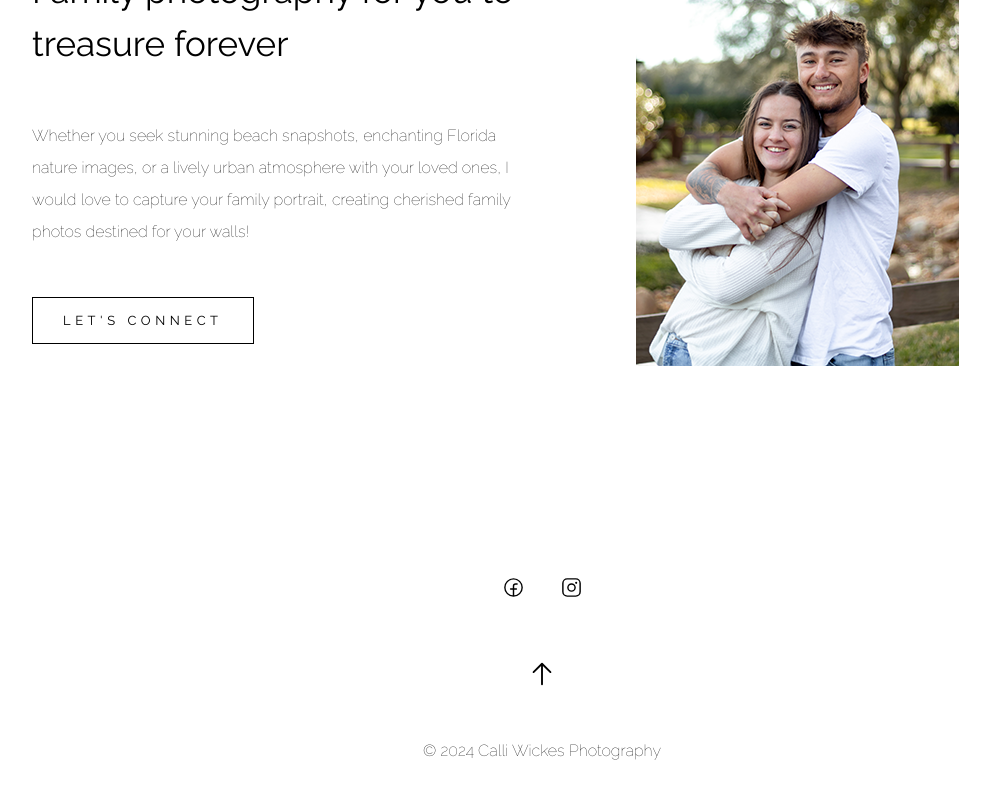
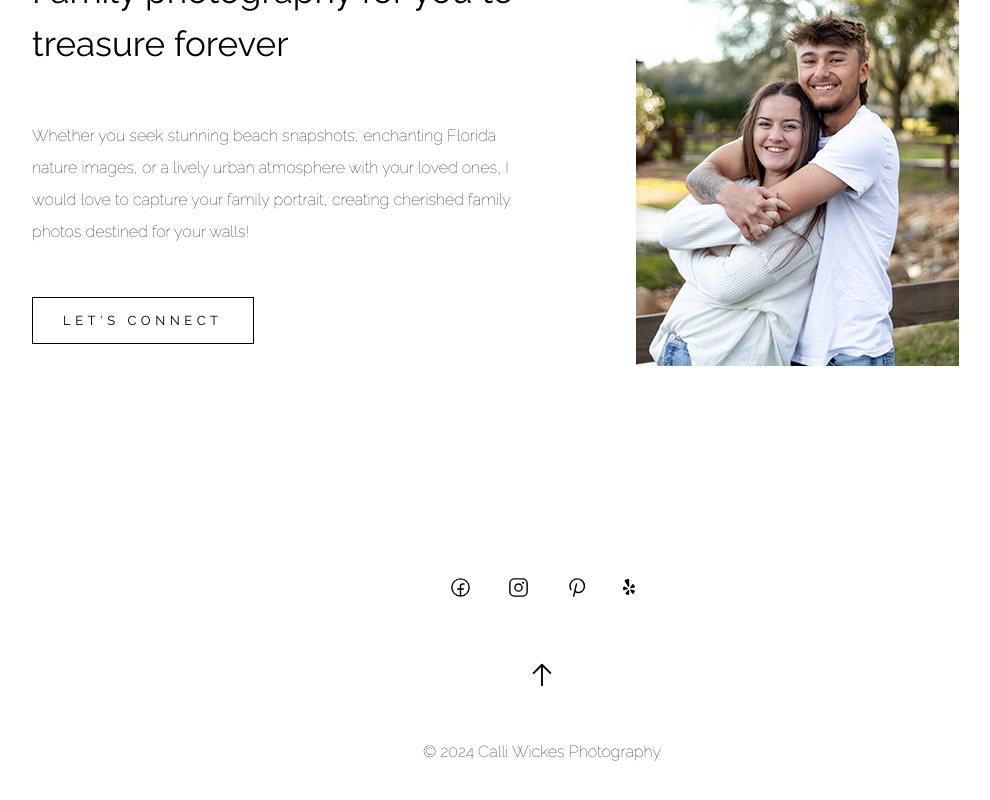
Before and after one commit to joewickes/calliwickesphotography, a Next.js app: page / in a window 1280 px wide. Shown: the part 3108-3908 px from the top of the page, without its empty margins (98-1088 px from the left). Built offline with nearby package versions, Linux system fonts and the light colour scheme.

Commit message:
Add more social media links

```diff
--- a/package.json
+++ b/package.json
@@ -12,6 +12,10 @@
   "dependencies": {
     "@emotion/react": "^11.11.3",
     "@emotion/styled": "^11.11.0",
+    "@fortawesome/fontawesome-svg-core": "^6.5.1",
+    "@fortawesome/free-brands-svg-icons": "^6.5.1",
+    "@fortawesome/free-solid-svg-icons": "^6.5.1",
+    "@fortawesome/react-fontawesome": "^0.2.0",
     "@mui/material": "^5.15.5",
     "@next/third-parties": "^14.1.0",
     "@phosphor-icons/react": "^2.1.3",
--- a/src/components/Footer/Footer.tsx
+++ b/src/components/Footer/Footer.tsx
@@ -3,7 +3,9 @@
 import Link from 'next/link';
 import { useEffect, useState } from 'react';
 
-import { ArrowUp, FacebookLogo, InstagramLogo } from '@phosphor-icons/react';
+import { ArrowUp, FacebookLogo, InstagramLogo, PinterestLogo } from '@phosphor-icons/react';
+import { FontAwesomeIcon } from '@fortawesome/react-fontawesome';
+import { faYelp } from '@fortawesome/free-brands-svg-icons';
 
 const Footer = () => {
   const [path, setPath] = useState('#');
@@ -25,7 +27,17 @@ const Footer = () => {
           </Link>
           <Link href="https://www.instagram.com/calliwickesphotography/" legacyBehavior passHref>
             <a>
-              <InstagramLogo size={23} className="cursor-pointer" />
+              <InstagramLogo size={23} className="mr-[35px] cursor-pointer" />
+            </a>
+          </Link>
+          <Link href="https://www.pinterest.com/calliwickes/" legacyBehavior passHref>
+            <a>
+              <PinterestLogo size={23} className="mr-[35px] cursor-pointer" />
+            </a>
+          </Link>
+          <Link href="https://www.yelp.com/biz/calli-wickes-photography-wesley-chapel" legacyBehavior passHref>
+            <a>
+              <FontAwesomeIcon icon={faYelp} className="cursor-pointer" />
             </a>
           </Link>
         </div>
```
Also changed, not shown: 1 other file (tests, documents, lock files or other folders).
